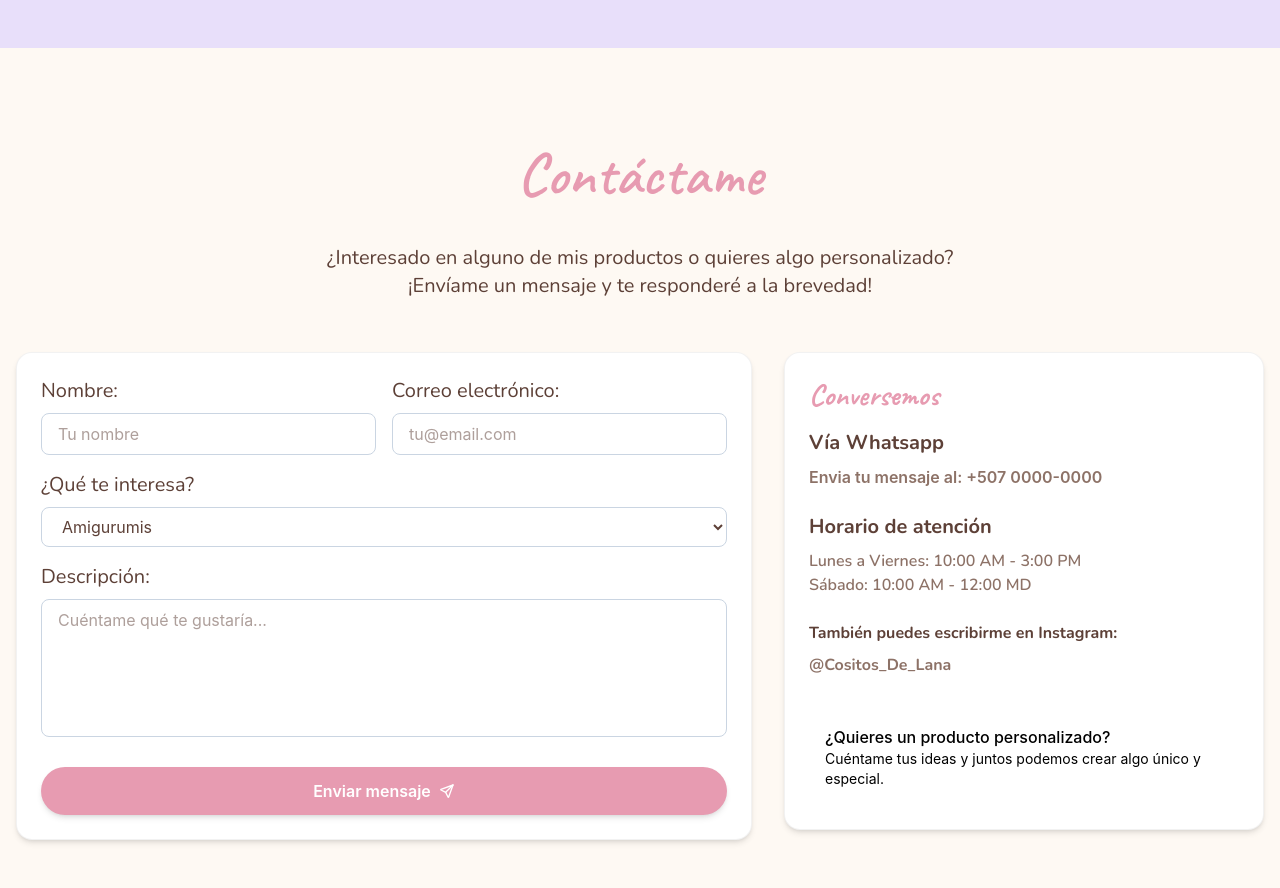
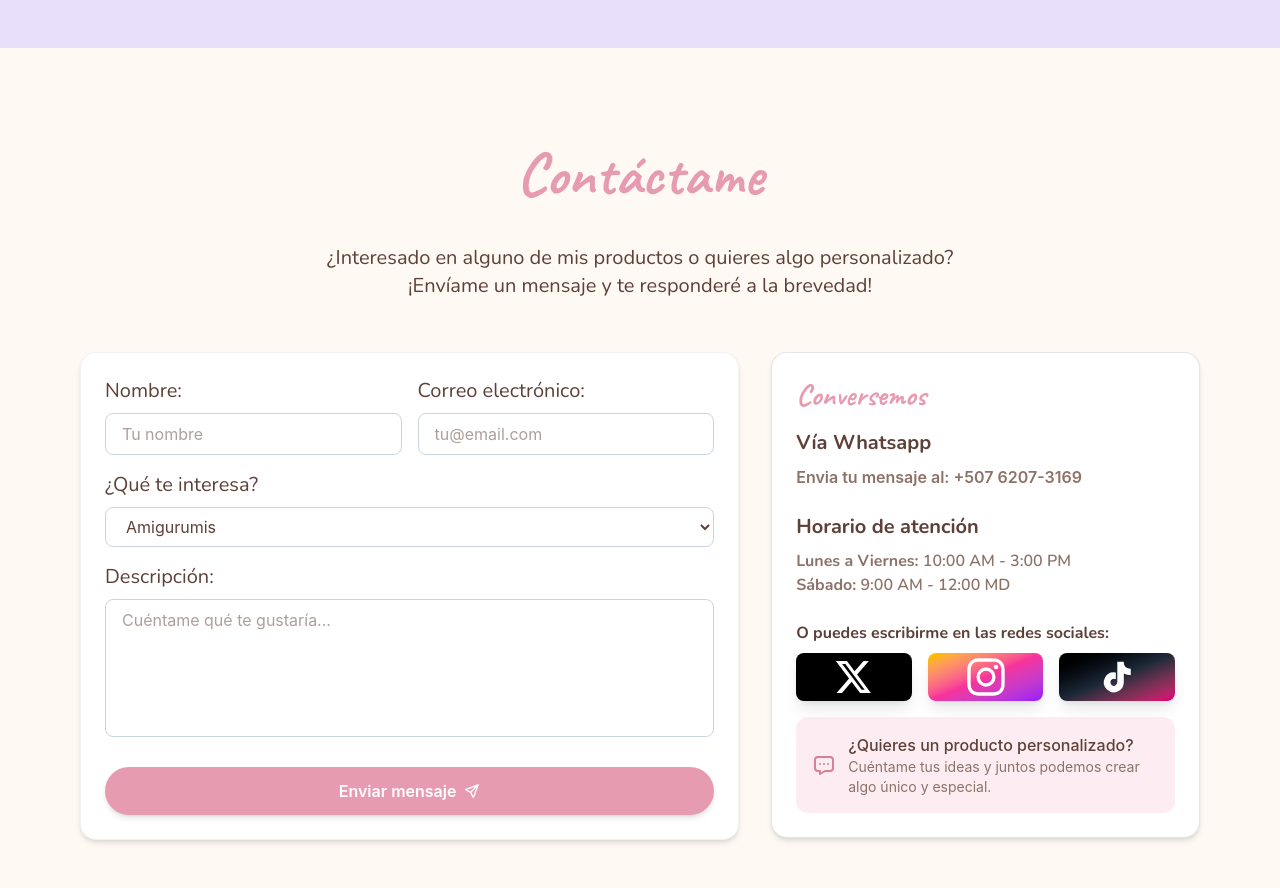
Before and after one commit to OutziderDev/CositosDeLana, an Astro site: page / in a window 1280 px wide. Shown: the part 1740-2628 px from the top of the page. Built offline with nearby package versions, Linux system fonts and the light colour scheme; Astro itself is replaced by a stand-in of ours.

Commit message:
Feat: agregar imagen QR y mejorar estilos en la sección de contacto

```diff
--- a/src/sections/Contact.astro
+++ b/src/sections/Contact.astro
@@ -1,9 +1,9 @@
 ---
 
 ---
-<section id="contactame" class="py-20 w-full bg-crema">
-  <div class="max-w-7xl mx-auto p-4">
-    <h2 class="text-pinky-regular text-center text-6xl font-caveat font-semibold select-none">Contáctame</h2>
+<section id="contactame" class="py-20 w-full bg-crema overflow-hidden">
+  <div class="max-w-6xl mx-auto p-4">
+    <h2 class="text-pinky-regular text-center text-6xl font-caveat font-bold select-none">Contáctame</h2>
     <p class="text-center text-text-dark font-nunito text-pretty text-xl mt-10 select-none">¿Interesado en alguno de mis productos o quieres algo personalizado? <br> ¡Envíame un mensaje y te responderé a la brevedad!</p>
 
     <div class="mt-13 grid grid-cols-1 md:grid-cols-5 gap-8 items-start">
@@ -49,38 +49,69 @@
       </div>
 
       <div class="md:col-span-2 ">
-        <div class="bg-white p-6 rounded-2xl shadow-md border border-black/5">
+        <div class="bg-white p-6 rounded-2xl shadow-md border border-black/10">
           <h3 class="text-3xl font-bold font-caveat text-pinky-regular mb-4">Conversemos</h3>
 
           <div class="mb-6">
             <p class="mb-2 text-xl font-nunito text-text-dark font-bold">Vía Whatsapp</p>
-          <p class="text-text-light font-semibold">Envia tu mensaje al: +507 0000-0000</p>
+            <p class="text-text-light font-semibold">Envia tu mensaje al: +507 6207-3169</p><!-- son 8  -->
           </div>
 
           <div class="mb-6 font-nunito">
             <p class="mb-2 text-xl font-nunito text-text-dark font-bold">Horario de atención</p>
-          <p class="text-text-light font-semibold">Lunes a Viernes: 10:00 AM - 3:00 PM</p>
-          <p class="text-text-light font-semibold">Sábado: 10:00 AM - 12:00 MD</p>
+            <p class="text-text-light font-semibold"><span class="font-bold">Lunes a Viernes:</span> 10:00 AM - 3:00 PM</p>
+            <p class="text-text-light font-semibold"><span class="font-bold">Sábado:</span> 9:00 AM - 12:00 MD</p>
           </div>
 
-      <div class="mb-8 font-nunito">
-        <p class="mb-2 text-text-dark font-bold">También puedes escribirme en Instagram:</p>
-        <a href="https://www.instagram.com/cositos_de_lana?utm_source=ig_web_button_share_sheet&igsh=ZDNlZDc0MzIxNw==" target="_blank" rel="noopener noreferrer" class="text-text-light hover:text-text-dark font-bold transition-colors block">
-          @Cositos_De_Lana
+          <div class="mb-0 font-nunito w-full">
+            <p class="mb-2 text-text-dark font-bold ">O puedes escribirme en las redes sociales:</p>
+            <div class="grid grid-cols-3 gap-4 items-center">
+              <a href="/"
+                class="text-white flex h-12 items-center justify-center bg-black rounded-lg shadow-lg transition duration-300 hover:scale-105">
+                <svg width="35px" height="48px" viewBox="0 0 35 32" role="img" aria-label="Logotipo de X"> <g>
+                  <path style=" stroke:none;fill-rule:nonzero;fill:currentColor;fill-opacity:1;" d="M 27.535156 0 L 32.898438 0 L 21.117188 13.578125 L 34.882812 32 L 24.078125 32 L 15.621094 20.804688 L 5.9375 32 L 0.570312 32 L 13.054688 17.476562 L -0.128906 0 L 10.941406 0 L 18.585938 10.226562 Z M 25.65625 28.8125 L 28.628906 28.8125 L 9.378906 3.070312 L 6.183594 3.070312 Z M 25.65625 28.8125 "></path> </g>
+                </svg>
               </a>
+
+              <a href="https://www.instagram.com/cositos_de_lana/"
+                class="text-white flex h-12 items-center justify-center bg-gradient-to-br from-yellow-400 via-pink-500 to-purple-600 rounded-lg shadow-lg transition duration-300 hover:scale-105"
+                target="_blank"
+                rel="noopener noreferrer"
+                aria-label="Visitar perfil de Cositos de Lana en Instagram" >
+                 <svg width="50" height="50" fill="none" viewBox="0 0 48 48" role="img" aria-label="Logotipo de Instagram">
+                  <path fill="currentColor" d="M24.016 9.242c4.8 0 5.392.03 7.262.093 1.745.094 2.712.374 3.335.623.842.312 1.434.717 2.057 1.34.623.624 1.029 1.216 1.34 2.058.25.623.53 1.59.624 3.335.093 1.901.093 2.462.093 7.262 0 4.8-.03 5.393-.093 7.263-.094 1.745-.374 2.711-.624 3.335-.311.841-.716 1.433-1.34 2.057-.623.623-1.215 1.028-2.057 1.34-.623.25-1.59.53-3.335.623-1.901.094-2.462.094-7.262.094-4.8 0-5.393-.031-7.263-.094-1.745-.093-2.711-.374-3.335-.623-.841-.312-1.434-.717-2.057-1.34-.623-.624-1.029-1.216-1.34-2.057-.25-.624-.53-1.59-.624-3.335-.093-1.902-.093-2.463-.093-7.263s.031-5.392.093-7.262c.094-1.745.374-2.712.624-3.335.311-.842.717-1.434 1.34-2.057.623-.624 1.216-1.029 2.057-1.34.624-.25 1.59-.53 3.335-.624 1.87-.062 2.463-.093 7.263-.093Zm0-3.242c-4.894 0-5.517.031-7.419.094-1.9.093-3.21.405-4.363.841a8.936 8.936 0 0 0-3.18 2.088 8.629 8.629 0 0 0-2.119 3.18c-.436 1.153-.748 2.462-.841 4.363C6.03 18.5 6 19.122 6 24.016c0 4.893.031 5.517.094 7.418.093 1.901.405 3.21.841 4.363a8.936 8.936 0 0 0 2.088 3.18 8.936 8.936 0 0 0 3.18 2.088c1.153.436 2.462.748 4.363.842C18.5 42 19.091 42 23.984 42c4.894 0 5.517-.031 7.419-.093 1.9-.094 3.21-.406 4.363-.842a8.936 8.936 0 0 0 3.18-2.088 8.938 8.938 0 0 0 2.088-3.18c.436-1.153.748-2.462.841-4.363.094-1.933.094-2.525.094-7.418 0-4.894-.031-5.517-.094-7.419-.093-1.9-.405-3.21-.841-4.363a8.937 8.937 0 0 0-2.088-3.18 8.936 8.936 0 0 0-3.18-2.088c-1.153-.436-2.462-.748-4.363-.841C29.5 6.03 28.909 6 24.016 6Z"></path>
+                  <path fill="currentColor" d="M24.015 14.758a9.258 9.258 0 0 0 0 18.515 9.258 9.258 0 0 0 0-18.515Zm0 15.242A6.02 6.02 0 0 1 18 23.984a6.02 6.02 0 0 1 6.015-6.015c3.335 0 5.985 2.711 5.985 6.046A5.986 5.986 0 0 1 24.015 30ZM33.615 16.535a2.15 2.15 0 1 0 0-4.301 2.15 2.15 0 0 0 0 4.3Z"></path>
+                 </svg>
+              </a>
+
+              <a href="/"
+                class="text-white flex h-12 items-center justify-center bg-gradient-to-br from-black via-gray-800 to-pink-600 rounded-lg shadow-lg transition duration-300 hover:scale-105">
+                <svg width="35px" height="48px" fill="currentColor" viewBox="0 0 24 24" xml:space="preserve" stroke="currentColor"><g id="SVGRepo_bgCarrier" stroke-width="0"></g><g id="SVGRepo_tracerCarrier" stroke-linecap="round" stroke-linejoin="round"></g><g id="SVGRepo_iconCarrier"><path d="M19.589 6.686a4.793 4.793 0 0 1-3.77-4.245V2h-3.445v13.672a2.896 2.896 0 0 1-5.201 1.743l-.002-.001.002.001a2.895 2.895 0 0 1 3.183-4.51v-3.5a6.329 6.329 0 0 0-5.394 10.692 6.33 6.33 0 0 0 10.857-4.424V8.687a8.182 8.182 0 0 0 4.773 1.526V6.79a4.831 4.831 0 0 1-1.003-.104z"></path></g></svg>
+              </a>
+
+            </div>
           </div>
 
-      <div class="bg-primary/10 p-4 rounded-xl flex items-start gap-3">
-      <!-- <MessageSquare size={24} class="text-primary mt-1" /> -->
+          <div class="bg-pinky-light/30 mt-4 p-4 rounded-xl flex items-center gap-3">
             <div>
-        <p class="font-medium">¿Quieres un producto personalizado?</p>
-        <p class="text-sm text-brown-light">
+              <svg  xmlns="http://www.w3.org/2000/svg"  width="24"  height="24"  viewBox="0 0 24 24"  fill="none"  stroke-width="2"  stroke-linecap="round"  stroke-linejoin="round"  class="stroke-pinky-dark">
+                <path stroke="none" d="M0 0h24v24H0z" fill="none"/>
+                <path d="M12 11v.01" /><path d="M8 11v.01" />
+                <path d="M16 11v.01" /><path d="M18 4a3 3 0 0 1 3 3v8a3 3 0 0 1 -3 3h-5l-5 3v-3h-2a3 3 0 0 1 -3 -3v-8a3 3 0 0 1 3 -3z" />
+              </svg>
+            </div>
+            <div>
+              <p class="font-medium text-text-dark">¿Quieres un producto personalizado?</p>
+              <p class="text-sm text-text-light">
               Cuéntame tus ideas y juntos podemos crear algo único y especial.
               </p>
             </div>
           </div>
+
         </div>
       </div>
+
     </div>
+
   </div>
 </section>
```
Also changed, not shown: public/images/qr.webp (added). Lines whose indentation alone changed are shown as unchanged.
